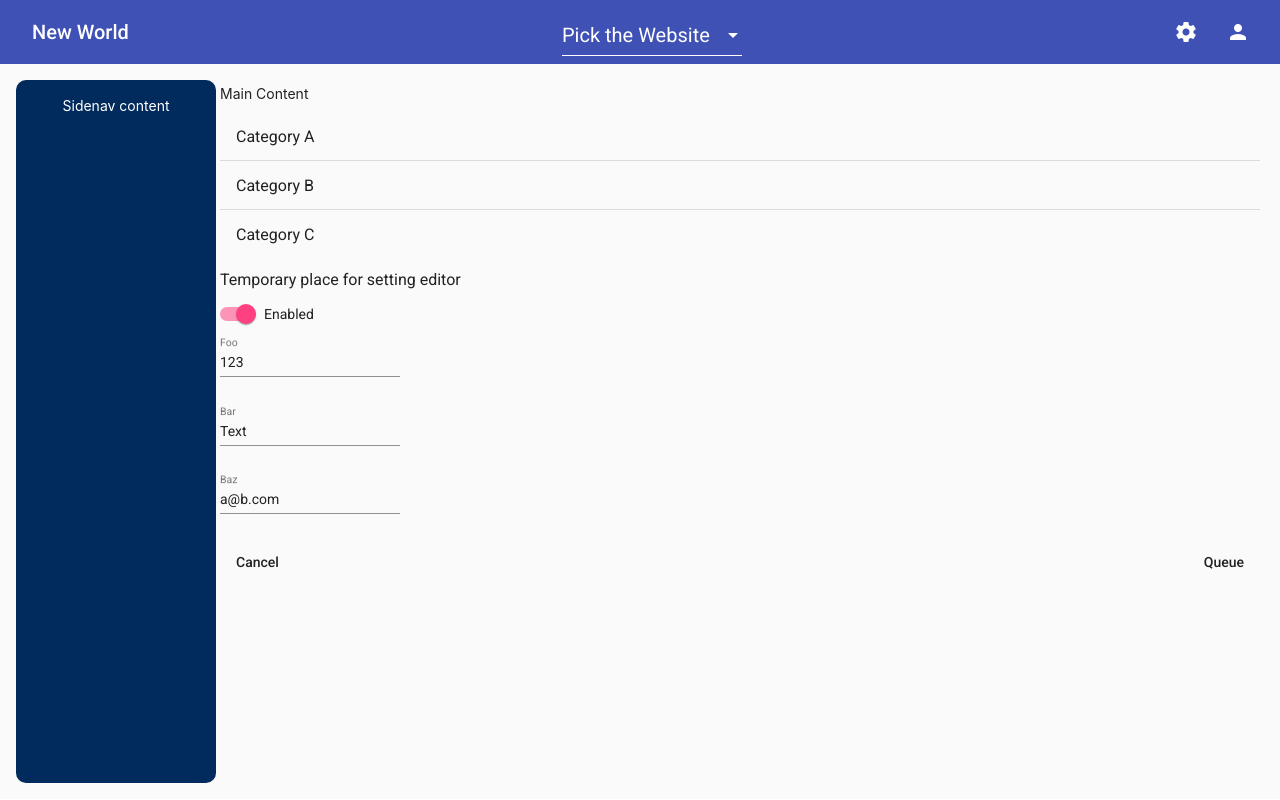
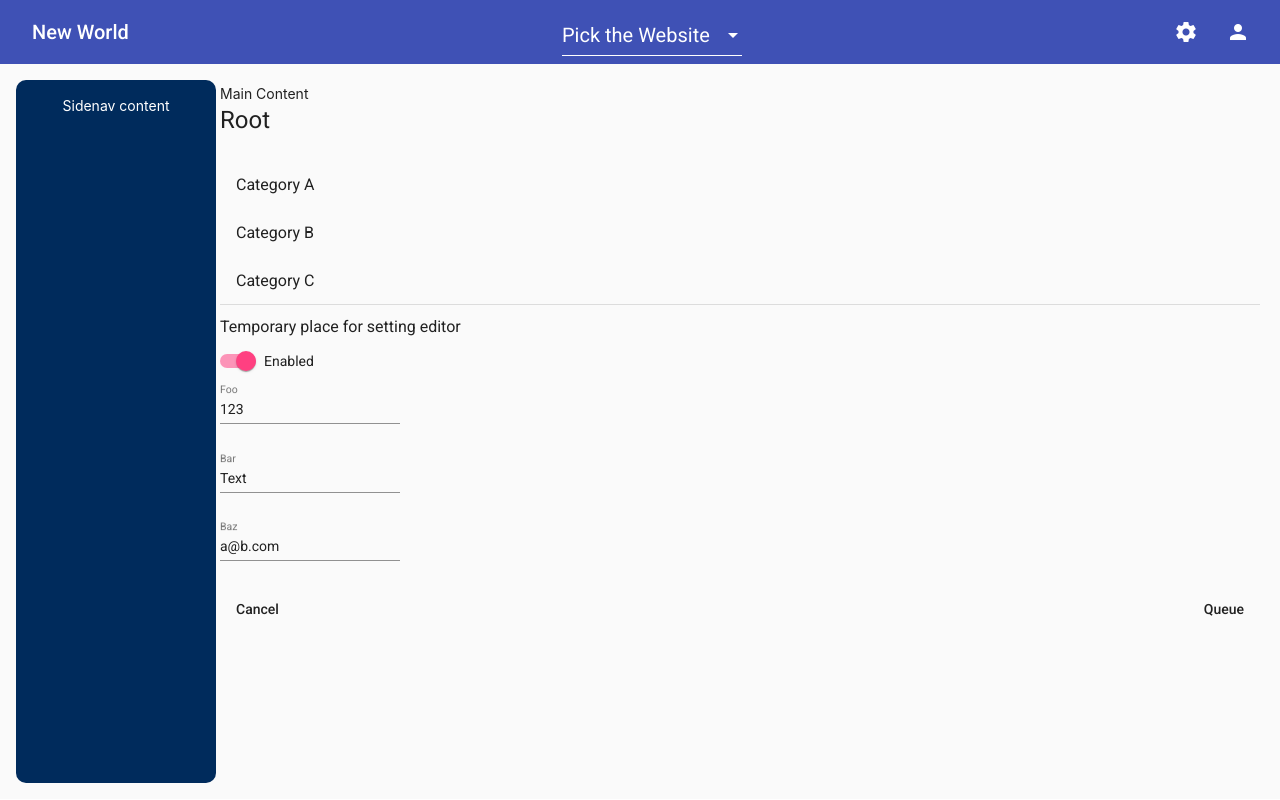
Before and after one commit to NWMSOEConfig/insight, an Angular app in the folder insight-app/: page / in a window 1280 px wide. Built offline with nearby package versions, Linux system fonts and the light colour scheme.

Commit message:
Generate category list from data

```diff
--- a/insight-app/src/app/category-list/category-list.component.html
+++ b/insight-app/src/app/category-list/category-list.component.html
@@ -1,7 +1,6 @@
+<h1>{{category.name}}</h1>
 <mat-action-list>
-  <button mat-list-item>Category A</button>
+  <!-- TODO: change on click -->
+  <button mat-list-item *ngFor="let child of category.children">{{getCategory(child.id).name}}</button>
   <mat-divider></mat-divider>
-  <button mat-list-item>Category B</button>
-  <mat-divider></mat-divider>
-  <button mat-list-item>Category C</button>
 </mat-action-list>
--- a/insight-app/src/app/category-list/category-list.component.ts
+++ b/insight-app/src/app/category-list/category-list.component.ts
@@ -1,4 +1,78 @@
 import { Component, OnInit } from '@angular/core';
+
+const tempData = [
+  {
+    name: 'Root',
+    children: [
+      {
+        type: 'category',
+        id: 1,
+      },
+      {
+        type: 'category',
+        id: 2,
+      },
+      {
+        type: 'category',
+        id: 3,
+      },
+    ]
+  },
+  {
+    name: 'Category A',
+    children: [
+      {
+        type: 'category',
+        id: 4,
+      },
+    ],
+  },
+  {
+    name: 'Category B',
+    children: [
+      {
+        type: 'category',
+        id: 5,
+      },
+    ],
+  },
+  {
+    name: 'Category C',
+    children: [
+      {
+        type: 'category',
+        id: 6,
+      },
+    ],
+  },
+  {
+    name: 'Subcategory 1',
+    children: [
+      {
+        type: 'setting',
+        id: 0,
+      },
+    ],
+  },
+  {
+    name: 'Subcategory 2',
+    children: [
+      {
+        type: 'setting',
+        id: 1,
+      },
+    ],
+  },
+  {
+    name: 'Subcategory 3',
+    children: [
+      {
+        type: 'setting',
+        id: 2,
+      },
+    ],
+  },
+]
 
 @Component({
   selector: 'app-category-list',
@@ -6,10 +80,15 @@ import { Component, OnInit } from '@angular/core';
   styleUrls: ['./category-list.component.css']
 })
 export class CategoryListComponent implements OnInit {
+  categoryId = 0;
+  category = tempData[this.categoryId];
 
   constructor() { }
 
   ngOnInit(): void {
   }
 
+  getCategory(id: number) {
+    return tempData[id];
+  }
 }
```
